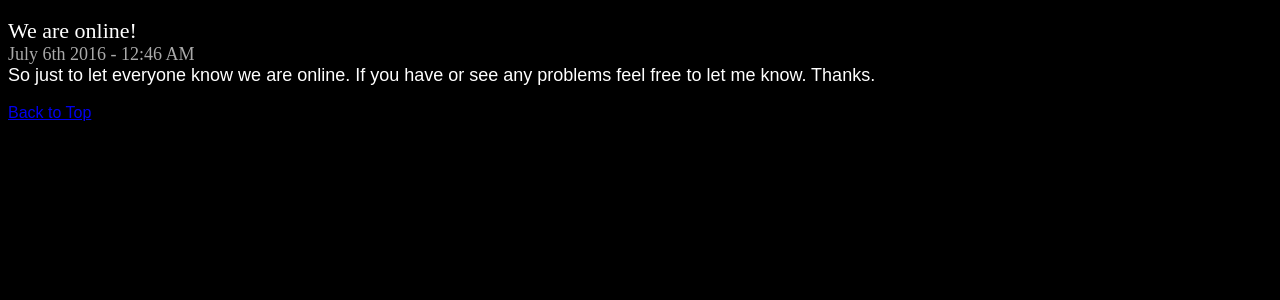
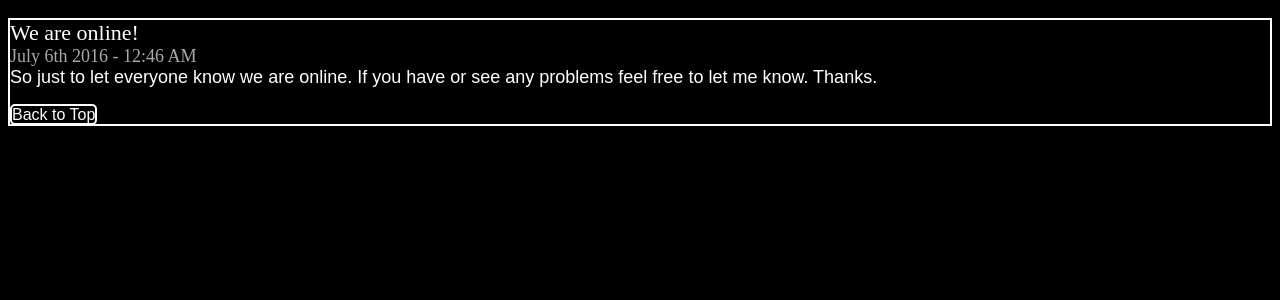
Before and after one commit to TheLessards/thelessards.github.io, a PHP site: page / in a window 1280 px wide. Shown: the part 80-380 px from the top of the page. Run offline with PHP 8.4, Linux system fonts and the light colour scheme.

Commit message:
Updating "main.css"

```diff
--- a/main.css
+++ b/main.css
@@ -25,11 +25,11 @@ html{
 }
 .block-normal{
 	background:#000000;
-	border:2pz solid #ffffff;
+	border:2px solid #ffffff;
 }
 .block-important{
 	background:#AA0000;
-	border:2pz solid #ffffff;
+	border:2px solid #ffffff;
 }
 .block-title{
 	font-family: Prototype;
@@ -45,3 +45,9 @@ html{
 	font-size: 18px;
 	color: #ffffff;
 }
+.block-top{
+	text-decoration:none;
+	color:#ffffff;
+	border:2px solid #ffffff;
+	border-radius:5px;
+}
```
